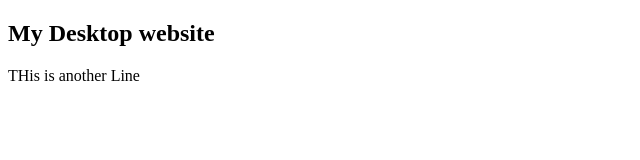
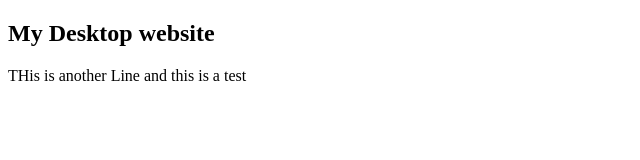
Before and after one commit to Nafis220/my-second-webssite, a plain HTML site: page index.html in a window 1280 px wide. Shown: the whole page, without its empty margins (0-640 px from the left). Drawn offline with Linux system fonts and the light colour scheme.

Commit message:
Update index.html

```diff
--- a/index.html
+++ b/index.html
@@ -7,7 +7,7 @@
 </head>
 <body>
     <h2>My Desktop website</h2>
-    <section><p>THis is another Line</p>
+    <section><p>THis is another Line and this is a test</p>
 
     </section>
 </body>
```
